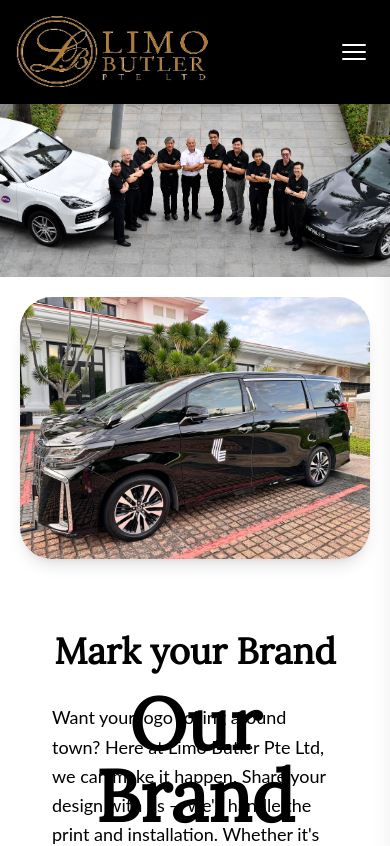
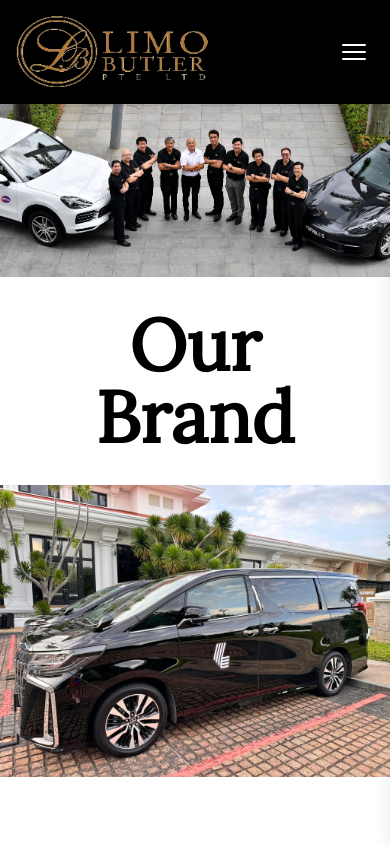
Before and after one commit to YeoBohShin/LB-main, a React (Vite) app: page /LB-main/branding in a window 390 px wide. Shown: the top 846 px of the page. Built offline with nearby package versions, Linux system fonts and the light colour scheme.

Commit message:
Fix branding mobile view

```diff
--- a/src/Branding/Branding.jsx
+++ b/src/Branding/Branding.jsx
@@ -13,12 +13,12 @@
         alt="Limo Staff"
         className="h-auto"
       />
-      <h1 className="text-7xl font-bold m-8 absolute top-7/9">Our Brand</h1>
-      <div className="flex flex-row items-center justify-center xl:justify-start flex-wrap xl:flex-nowrap m-5 xl:mx-20 xl:my-10 gap-10">
+      <h1 className="text-7xl font-bold m-8 xl:absolute xl:top-7/9">Our Brand</h1>
+      <div className="flex flex-row items-center justify-center xl:justify-start flex-wrap xl:flex-nowrap xl:m-5 xl:mx-20 xl:my-10 gap-10">
         <img
           src="./LeftCar.jpg"
           alt="Limo Branding"
-          className="h-auto w-full max-w-2xl rounded-4xl shadow-lg"
+          className="h-auto w-full xl:max-w-2xl xl:rounded-4xl xl:shadow-lg"
         />
         <div className="text-center">
           <h1 className="text-4xl font-semibold m-8 text-center">Mark your Brand</h1>
```
